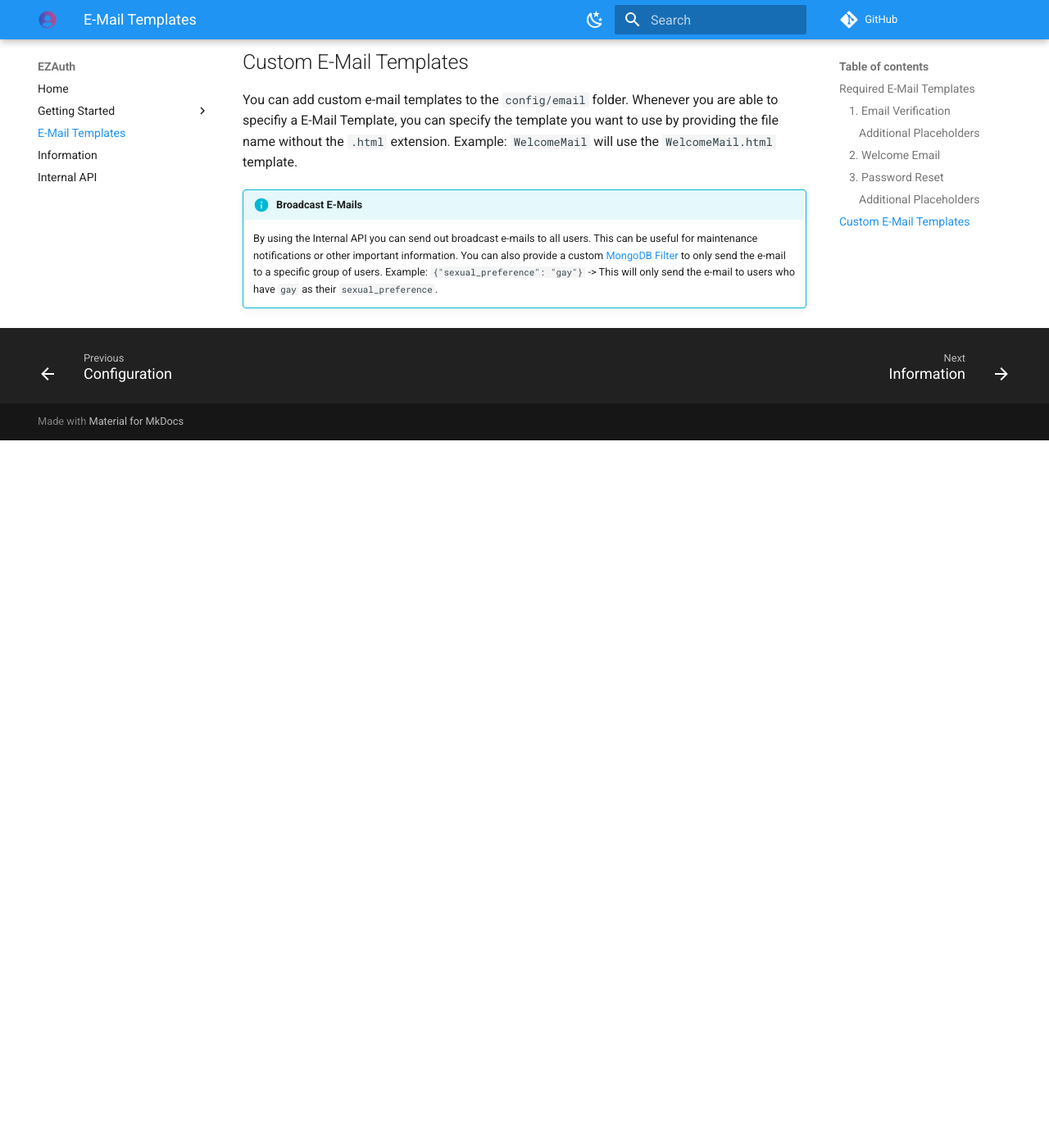
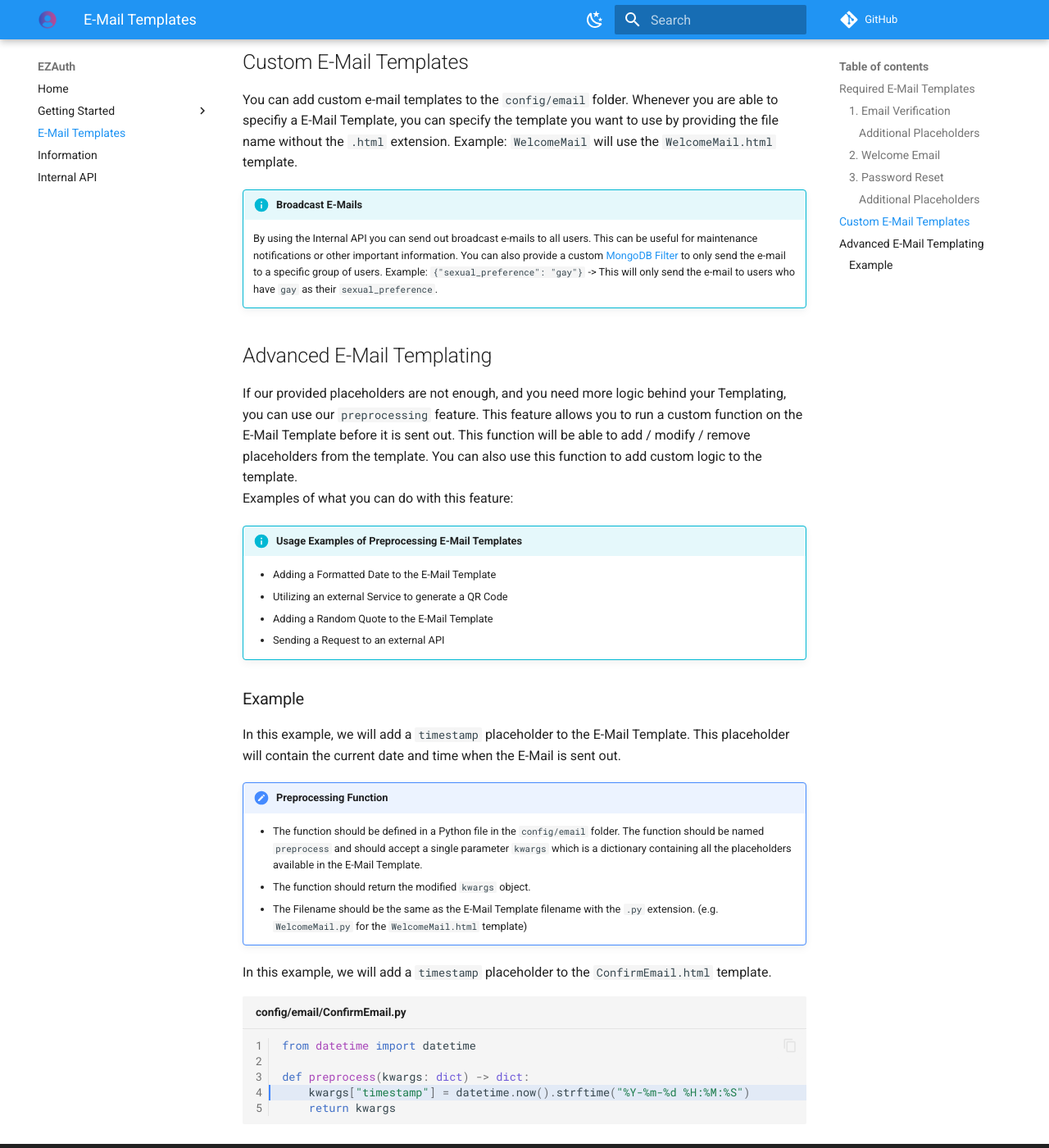
Before and after one commit to JohnGrubba/ezauth, an MkDocs documentation site: the page built from docs/getting-started/email_config.md, in a window 1280 px wide and 1400 px high, scrolled down 1417 px. Shown: the whole window at 82% size. Built offline with MkDocs 1.6.1 and Material for MkDocs 9.7.7, drawn with Linux system fonts in a browser that asks for light colours; comment, search, counter and statistics services are not loaded; before the commit the page ends 1954 px from its top, so only the background shows below that.

Commit message:
Advanced E-Mail Templating

````diff
--- a/docs/getting-started/email_config.md
+++ b/docs/getting-started/email_config.md
@@ -44,3 +44,32 @@ Example: `WelcomeMail` will use the `WelcomeMail.html` template.
 !!! Info "Broadcast E-Mails"
     By using the Internal API you can send out broadcast e-mails to all users. This can be useful for maintenance notifications or other important information.
     You can also provide a custom [MongoDB Filter](https://www.mongodb.com/docs/compass/current/query/filter/) to only send the e-mail to a specific group of users. Example: `{"sexual_preference": "gay"}` -> This will only send the e-mail to users who have `gay` as their `sexual_preference`.
+
+## Advanced E-Mail Templating
+If our provided placeholders are not enough, and you need more logic behind your Templating, you can use our `preprocessing` feature.
+This feature allows you to run a custom function on the E-Mail Template before it is sent out. This function will be able to add / modify / remove placeholders from the template. You can also use this function to add custom logic to the template.<br>
+Examples of what you can do with this feature:
+
+!!! Info "Usage Examples of Preprocessing E-Mail Templates"
+    - Adding a Formatted Date to the E-Mail Template
+    - Utilizing an external Service to generate a QR Code
+    - Adding a Random Quote to the E-Mail Template
+    - Sending a Request to an external API
+
+### Example
+In this example, we will add a `timestamp` placeholder to the E-Mail Template. This placeholder will contain the current date and time when the E-Mail is sent out.
+
+!!! Note "Preprocessing Function"
+    - The function should be defined in a Python file in the `config/email` folder. The function should be named `preprocess` and should accept a single parameter `kwargs` which is a dictionary containing all the placeholders available in the E-Mail Template.
+    - The function should return the modified `kwargs` object.
+    - The Filename should be the same as the E-Mail Template filename with the `.py` extension. (e.g. `WelcomeMail.py` for the `WelcomeMail.html` template)
+
+In this example, we will add a `timestamp` placeholder to the `ConfirmEmail.html` template.
+```python hl_lines="4" linenums="1" title="config/email/ConfirmEmail.py"
+from datetime import datetime
+
+def preprocess(kwargs: dict) -> dict:
+    kwargs["timestamp"] = datetime.now().strftime("%Y-%m-%d %H:%M:%S")
+    return kwargs
+
+```
````
Also changed, not shown: 3 other files.
